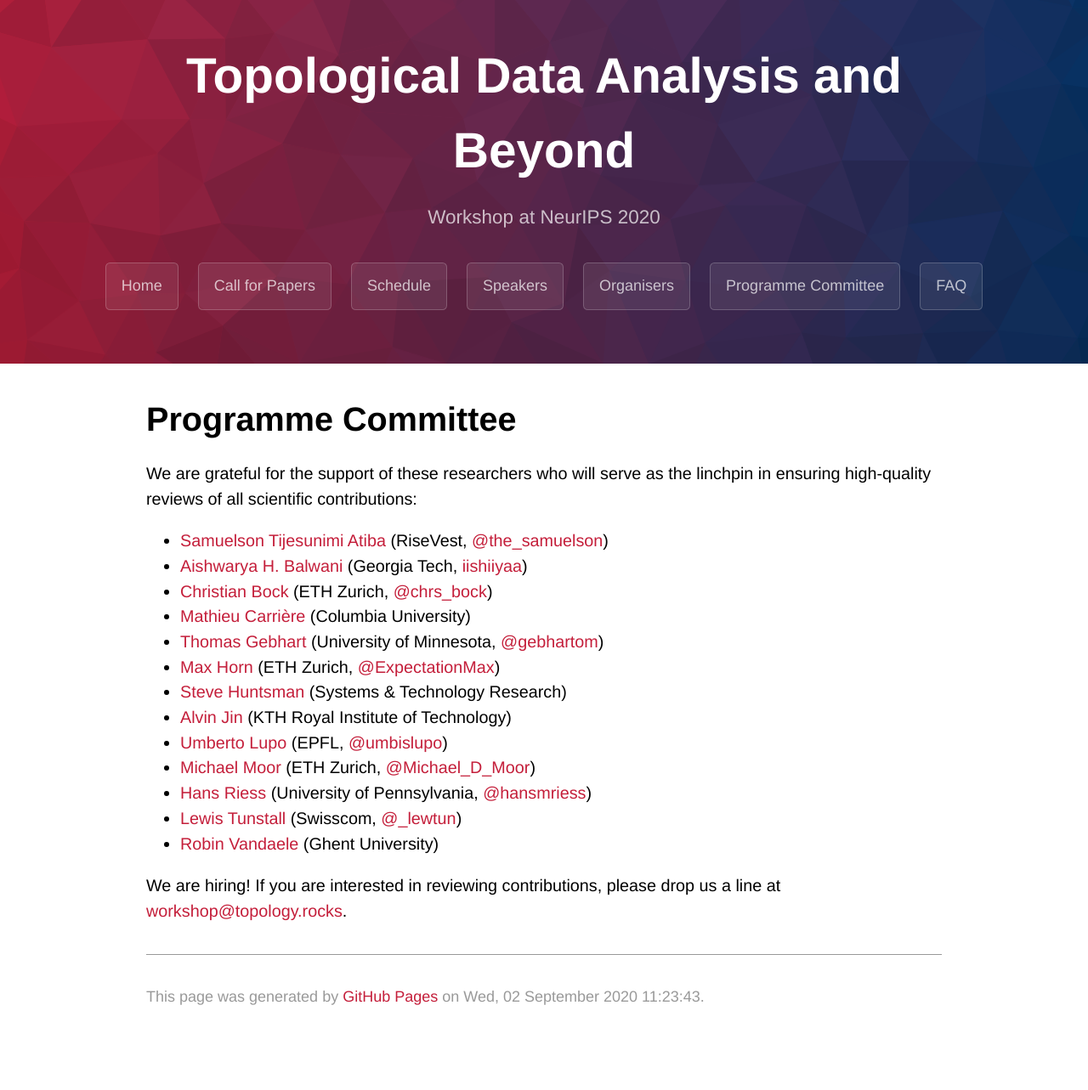
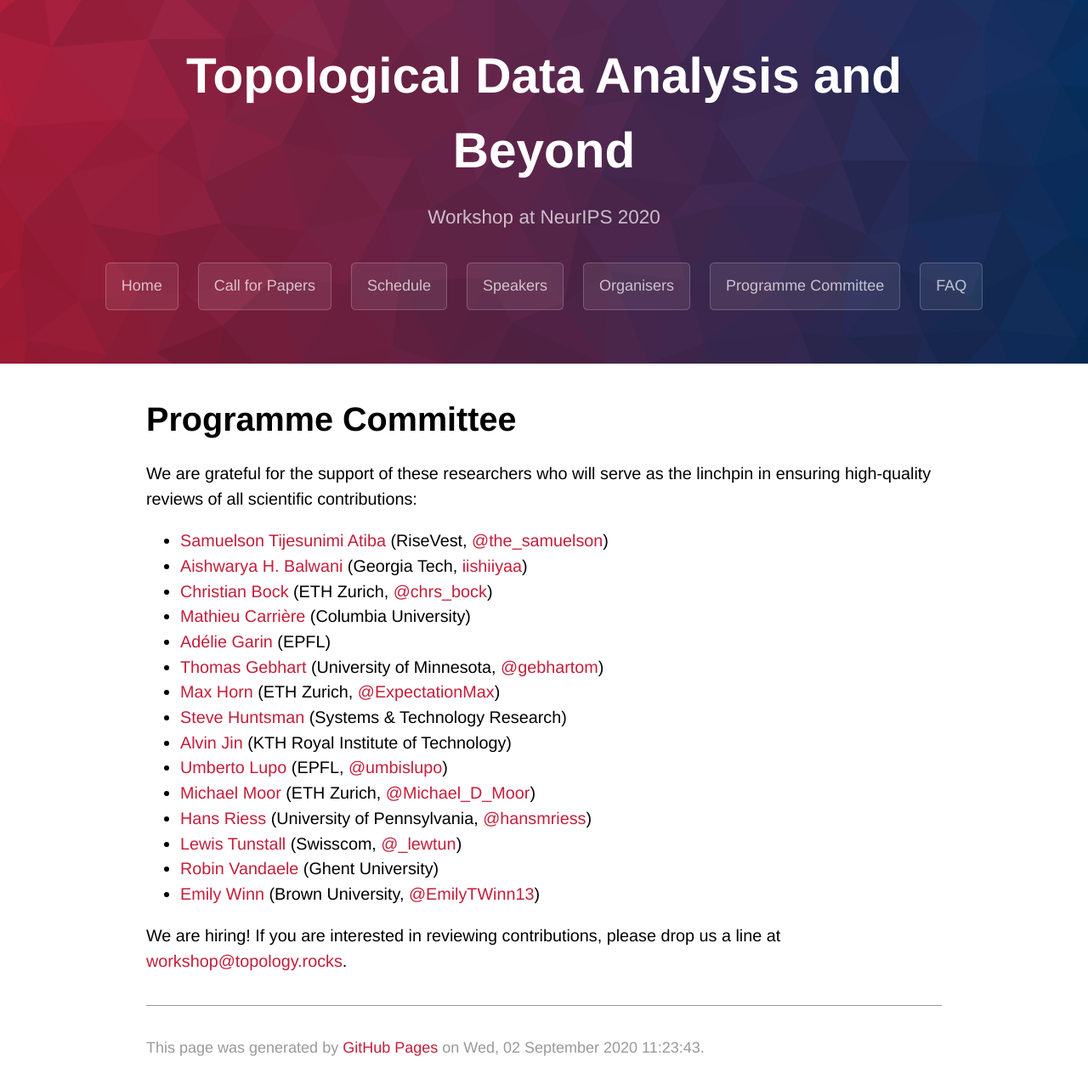
Before and after one commit to tda-in-ml/tda-in-ml.github.io, a Jekyll site: the page built from committee.md, in a window 1280 px wide. Shown: the whole page at 85% size. Built offline with Jekyll 4.4.1, drawn with Linux system fonts in a browser that asks for light colours; some web fonts are replaced; our own code applies the rules of GitHub Pages for plain Markdown files; before the commit the page ends 1223 px from its top, so only the background shows below that.

Commit message:
Extended programme committee

```diff
--- a/committee.md
+++ b/committee.md
@@ -11,6 +11,7 @@ linchpin in ensuring high-quality reviews of all scientific contributions:
 - [Aishwarya H. Balwani](https://aishwaryahb.github.io) (Georgia Tech, [iishiiyaa](https://twitter.com/iishiiyaa))
 - [Christian Bock](https://christian.bock.ml) (ETH Zurich, [@chrs_bock](https://twitter.com/chrs_bock))
 - [Mathieu Carrière](https://mathieucarriere.github.io/website) (Columbia University)
+- [Adélie Garin](https://www.epfl.ch/labs/hessbellwald-lab/members/adelie-garin) (EPFL)
 - [Thomas Gebhart](https://www.gebhartom.com) (University of Minnesota, [@gebhartom](https://twitter.com/gebhartom))
 - [Max Horn](https://expectationmax.github.io) (ETH Zurich, [@ExpectationMax](https://twitter.com/ExpectationMax))
 - [Steve Huntsman](https://scholar.google.com/citations?user=MubPycgAAAAJ) (Systems & Technology Research)
@@ -20,6 +21,7 @@ linchpin in ensuring high-quality reviews of all scientific contributions:
 - [Hans Riess](https://hans-riess.github.io) (University of Pennsylvania, [@hansmriess](https://twitter.com/hansmriess))
 - [Lewis Tunstall](https://lewtun.github.io/blog) (Swisscom, [@\_lewtun](https://twitter.com/_lewtun))
 - [Robin Vandaele](https://users.ugent.be/~rvdaele) (Ghent University)
+- [Emily Winn](http://emilytwinn.com) (Brown University, [@EmilyTWinn13](https://twitter.com/EmilyTWinn13))
 
 We are hiring! If you are interested in reviewing contributions, please
 drop us a line at [workshop@topology.rocks](mailto:workshop@topology.rocks).
```
